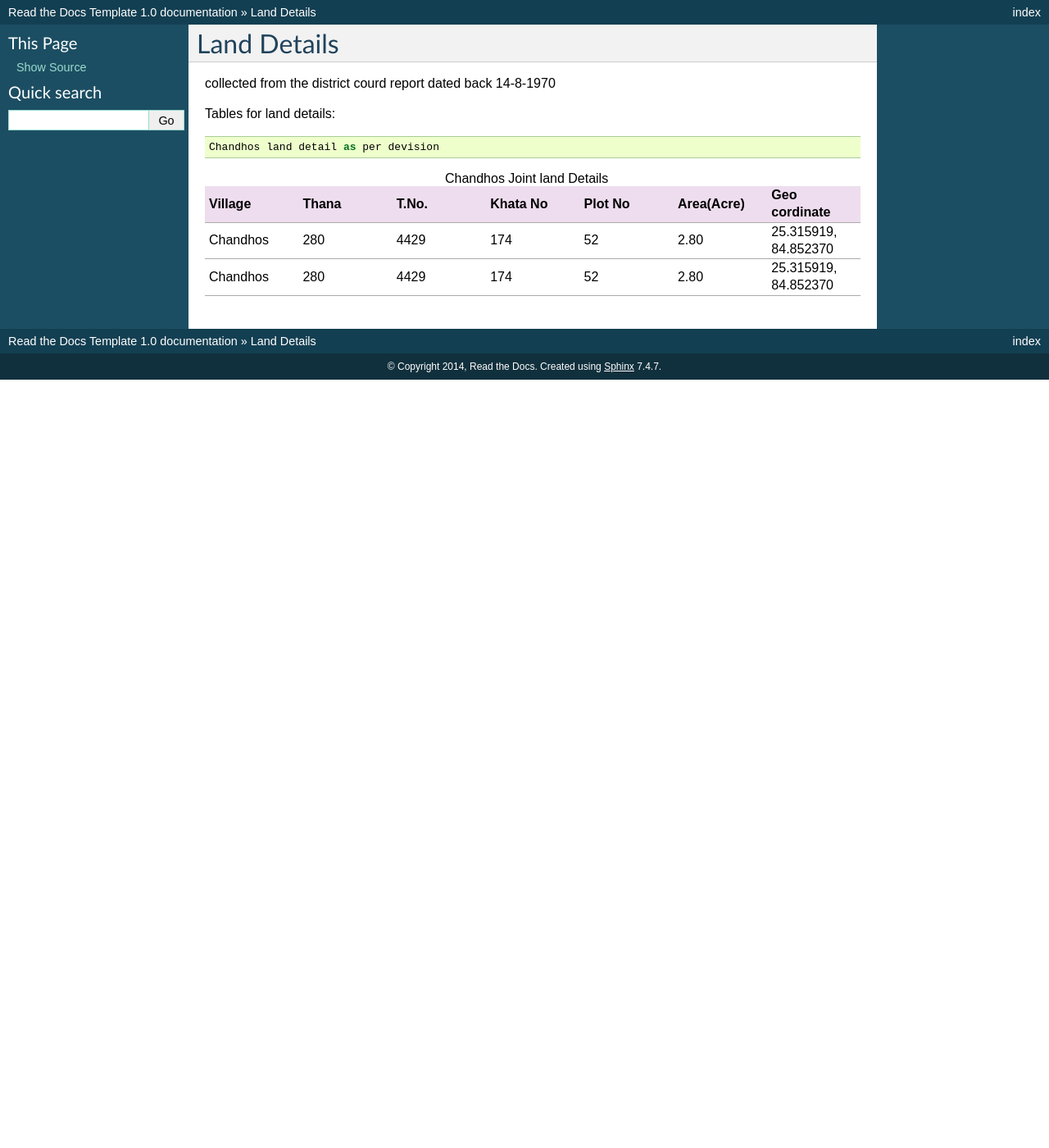
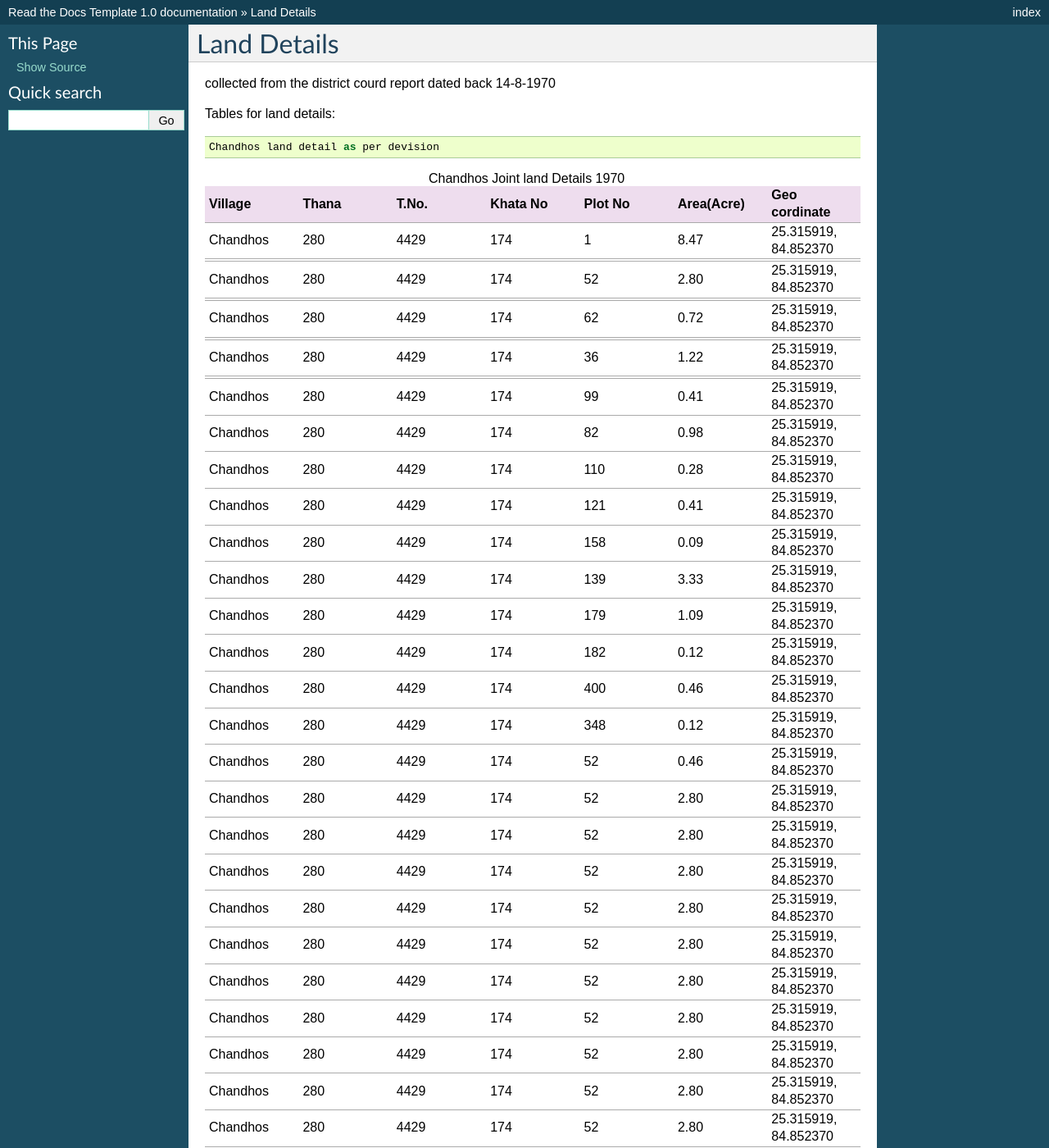
Before and after one commit to ramashanker/Documentation, a Sphinx documentation site: the page built from docs/agriculture/lands/land_details.rst, in a window 1280 px wide and 1400 px high. Shown: the whole window at 82% size. Built offline with Sphinx 7.4.7, drawn with Linux system fonts in a browser that asks for light colours; some of the changed text lies outside the part shown.

Commit message:
updated file for land with table

```diff
--- a/docs/agriculture/lands/land_details.rst
+++ b/docs/agriculture/lands/land_details.rst
@@ -7,26 +7,55 @@ Tables for land details::
 
     Chandhos land detail as per devision
 
-.. |table1| csv-table:: Chandhos Joint land Details
-   :header: "Village", "Thana", "T.No.","Khata No", "Plot No", "Area(Acre)", "Geo cordinate"
-   :widths: 20, 20, 20, 20, 20, 20, 20
+.. |table1| csv-table:: Chandhos Joint land Details 1970
+   :header: "Village", "Thana", "T.No.",  "Khata No", "Plot No", "Area(Acre)", "Geo cordinate"
+   :widths:   20,        20,      20,      20,         20,         20,          20
 
-   "Chandhos", "280","4429", "174", "52", "2.80", "25.315919, 84.852370"
-   "Chandhos", "280","4429", "174", "52", "2.80", "25.315919, 84.852370"
+            "Chandhos", "280",  "4429",     "174",      "1",        "8.47", "25.315919, 84.852370"
 
+            "Chandhos", "280",  "4429",     "174", "52", "2.80", "25.315919, 84.852370"
 
-.. |table2| csv-table:: Chandhos Joint land Details
-   :header: "Village", "Thana No", "T. No.", "Khata No", "Plot No", "Area(Acre)", "Geo cordinate"
-   :widths:    20,        20,       20,         20,          20,      20,           20
+            "Chandhos", "280","4429", "174", "62", "0.72", "25.315919, 84.852370"
 
-    "Chandhos", "280",    "4429"      "174"         "52"     "2.80"        "25.315919, 84.852370"
-    "Chandhos", "280",    "4429"      "174"         "52"     "2.80"        "25.315919, 84.852370"
-    "Chandhos", "280",    "4429"      "174"         "52"     "2.80"        "25.315919, 84.852370"
-    "Chandhos", "280",    "4429"      "174"         "52"     "2.80"        "25.315919, 84.852370"
-    "Chandhos", "280",    "4429"      "174"         "52"     "2.80"        "25.315919, 84.852370"
-    "Chandhos", "280",    "4429"      "174"         "52"     "2.80"        "25.315919, 84.852370"
-    "Chandhos", "280",    "4429"      "174"         "52"     "2.80"        "25.315919, 84.852370"
-    "Chandhos", "280",    "4429"      "174"         "52"     "2.80"        "25.315919, 84.852370"
-    "Chandhos", "280",    "4429"      "174"         "52"     "2.80"        "25.315919, 84.852370"
-    "Chandhos", "280",    "4429"      "174"         "52"     "2.80"        "25.315919, 84.852370"
-    "Chandhos", "280",    "4429"      "174"         "52"     "2.80"        "25.315919, 84.852370"
+            "Chandhos", "280","4429", "174", "36", "1.22", "25.315919, 84.852370"
+
+            "Chandhos", "280","4429", "174", "99", "0.41", "25.315919, 84.852370"
+            "Chandhos", "280","4429", "174", "82", "0.98", "25.315919, 84.852370"
+    "Chandhos", "280","4429", "174", "110", "0.28", "25.315919, 84.852370"
+    "Chandhos", "280","4429", "174", "121", "0.41", "25.315919, 84.852370"
+    "Chandhos", "280","4429", "174", "158", "0.09", "25.315919, 84.852370"
+    "Chandhos", "280","4429", "174", "139", "3.33", "25.315919, 84.852370"
+    "Chandhos", "280","4429", "174", "179", "1.09", "25.315919, 84.852370"
+    "Chandhos", "280","4429", "174", "182", "0.12", "25.315919, 84.852370"
+    "Chandhos", "280","4429", "174", "400", "0.46", "25.315919, 84.852370"
+    "Chandhos", "280","4429", "174", "348", "0.12", "25.315919, 84.852370"
+    "Chandhos", "280","4429", "174", "52", "0.46", "25.315919, 84.852370"
+    "Chandhos", "280","4429", "174", "52", "2.80", "25.315919, 84.852370"
+    "Chandhos", "280","4429", "174", "52", "2.80", "25.315919, 84.852370"
+    "Chandhos", "280","4429", "174", "52", "2.80", "25.315919, 84.852370"
+    "Chandhos", "280","4429", "174", "52", "2.80", "25.315919, 84.852370"
+    "Chandhos", "280","4429", "174", "52", "2.80", "25.315919, 84.852370"
+    "Chandhos", "280","4429", "174", "52", "2.80", "25.315919, 84.852370"
+    "Chandhos", "280","4429", "174", "52", "2.80", "25.315919, 84.852370"
+    "Chandhos", "280","4429", "174", "52", "2.80", "25.315919, 84.852370"
+    "Chandhos", "280","4429", "174", "52", "2.80", "25.315919, 84.852370"
+    "Chandhos", "280","4429", "174", "52", "2.80", "25.315919, 84.852370"
+    "Chandhos", "280","4429", "174", "52", "2.80", "25.315919, 84.852370"
+    "Chandhos", "280","4429", "174", "52", "2.80", "25.315919, 84.852370"
+    "Chandhos", "280","4429", "174", "52", "2.80", "25.315919, 84.852370"
+    "Chandhos", "280","4429", "174", "52", "2.80", "25.315919, 84.852370"
+    "Chandhos", "280","4429", "174", "52", "2.80", "25.315919, 84.852370"
+    "Chandhos", "280","4429", "174", "52", "2.80", "25.315919, 84.852370"
+    "Chandhos", "280","4429", "174", "52", "2.80", "25.315919, 84.852370"
+    "Chandhos", "280","4429", "174", "52", "2.80", "25.315919, 84.852370"
+    "Chandhos", "280","4429", "174", "52", "2.80", "25.315919, 84.852370"
+    "Chandhos", "280","4429", "174", "52", "2.80", "25.315919, 84.852370"
+    "Chandhos", "280","4429", "174", "52", "2.80", "25.315919, 84.852370"
+    "Chandhos", "280","4429", "174", "52", "2.80", "25.315919, 84.852370"
+    "Chandhos", "280","4429", "174", "52", "2.80", "25.315919, 84.852370"
+    "Chandhos", "280","4429", "174", "52", "2.80", "25.315919, 84.852370"
+    "Chandhos", "280","4429", "174", "52", "2.80", "25.315919, 84.852370"
+    "Chandhos", "280","4429", "174", "52", "2.80", "25.315919, 84.852370"
+    "Chandhos", "280","4429", "174", "52", "2.80", "25.315919, 84.852370"
+    "Chandhos", "280","4429", "174", "52", "2.80", "25.315919, 84.852370"
+    "Chandhos", "280","4429", "174", "52", "2.80", "25.315919, 84.852370"
```
